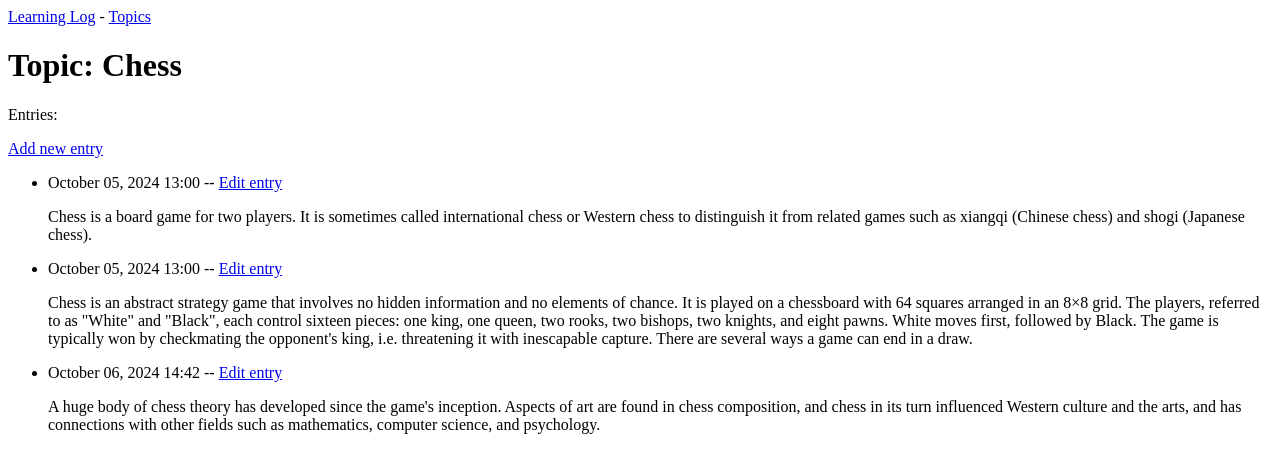
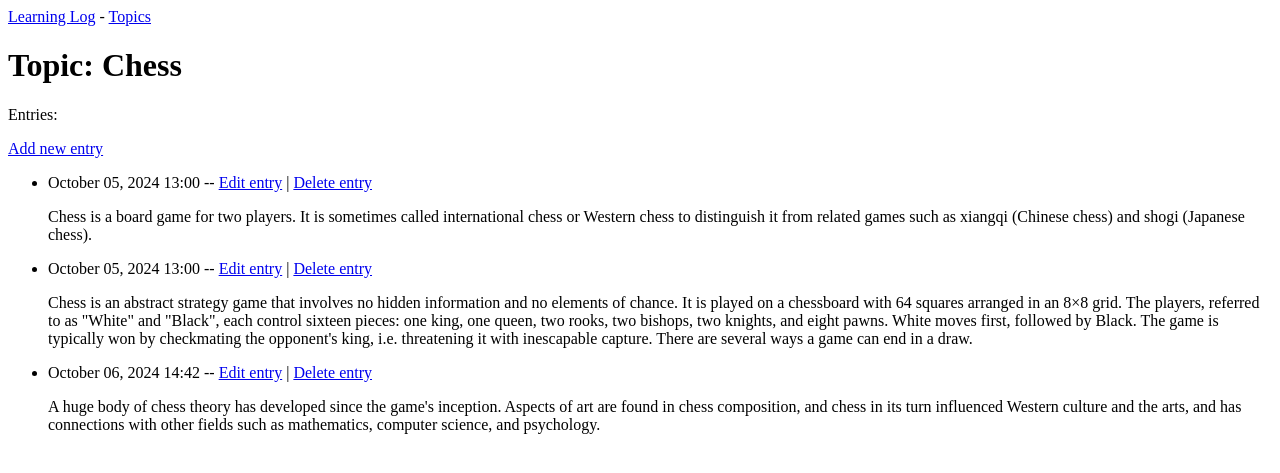
Before and after one commit to salimunlu/learning_log_, a Django app: page /topics/1/ in a window 1280 px wide. Shown: the top 473 px of the page. Run offline with Django 5.2, Linux system fonts and the light colour scheme; data comes from the database, SQL or seed files in the repository; both versions use the stored data as it was after the commit.

Commit message:
delete_entry özelliği eklendi

```diff
--- a/learning_logs/templates/learning_logs/topic.html
+++ b/learning_logs/templates/learning_logs/topic.html
@@ -11,7 +11,8 @@
         {% for entry in entries %}
         	<li>
                 <p>{{ entry.date_added|date:'F d, Y H:i' }} --
-                    <a href="{% url 'learning_logs:edit_entry' entry.id %}">Edit entry</a>
+                    <a href="{% url 'learning_logs:edit_entry' entry.id %}">Edit entry</a> |
+                    <a href="{% url 'learning_logs:delete_entry' entry.id %}">Delete entry</a>
                 </p>
                 <p>{{ entry.text }}</p>
             </li>
--- a/learning_logs/urls.py
+++ b/learning_logs/urls.py
@@ -10,4 +10,5 @@ urlpatterns = [
     path('new_topic/', views.new_topic, name='new_topic'),
     path('new_entry/<int:topic_id>/', views.new_entry, name='new_entry'),
     path('edit_entry/<int:entry_id>/', views.edit_entry, name='edit_entry'),
+    path('delete_entry/<int:entry_id>', views.delete_entry, name='delete_entry'),
 ]
--- a/learning_logs/views.py
+++ b/learning_logs/views.py
@@ -67,3 +67,11 @@ def edit_entry(request, entry_id):
 
     context = {'entry': entry, 'form': form}
     return render(request, 'learning_logs/edit_entry.html', context)
+
+
+def delete_entry(request, entry_id):
+    """Delete an existing entry."""
+    entry = Entry.objects.get(id=entry_id)
+    topic = entry.topic
+    entry.delete()
+    return redirect('learning_logs:topic', topic_id=topic.id)
```
Also changed, not shown: db.sqlite3.
